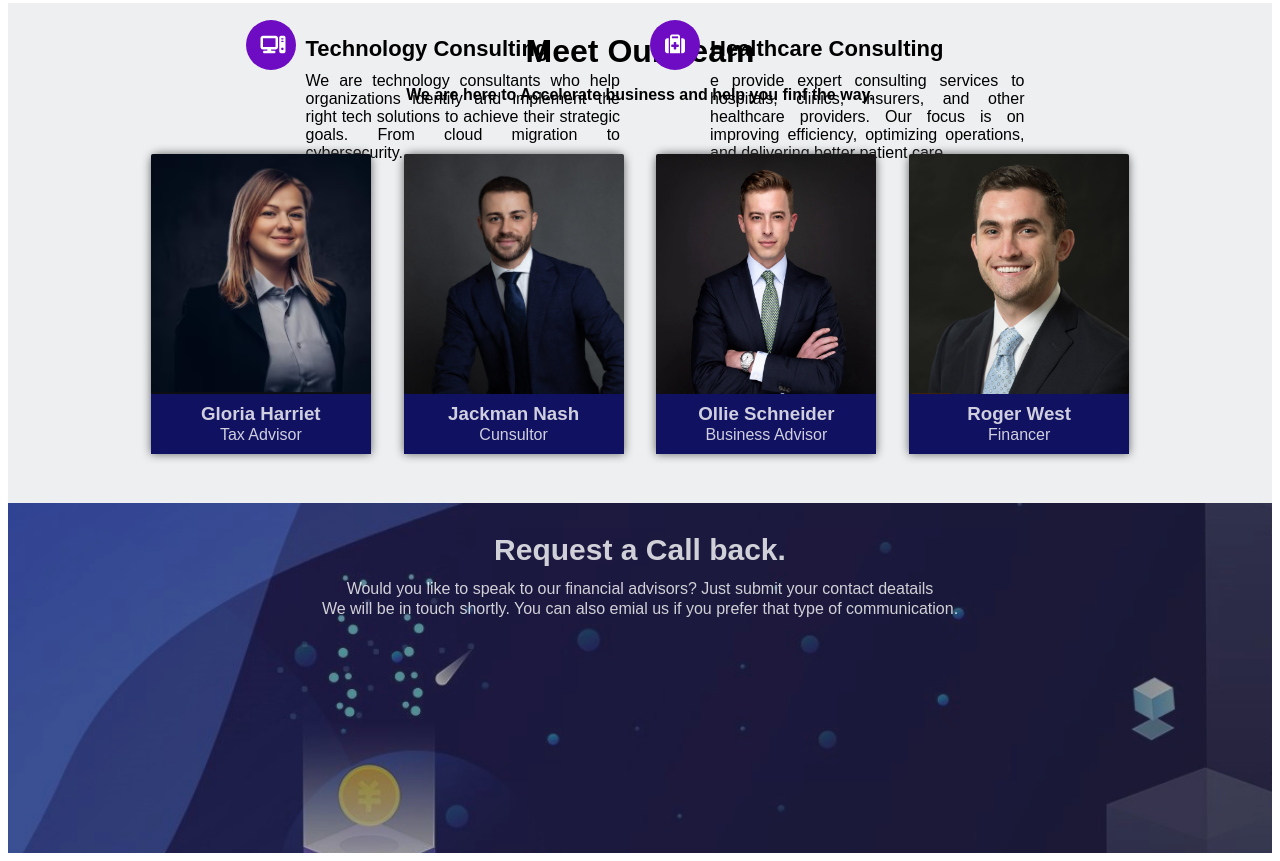
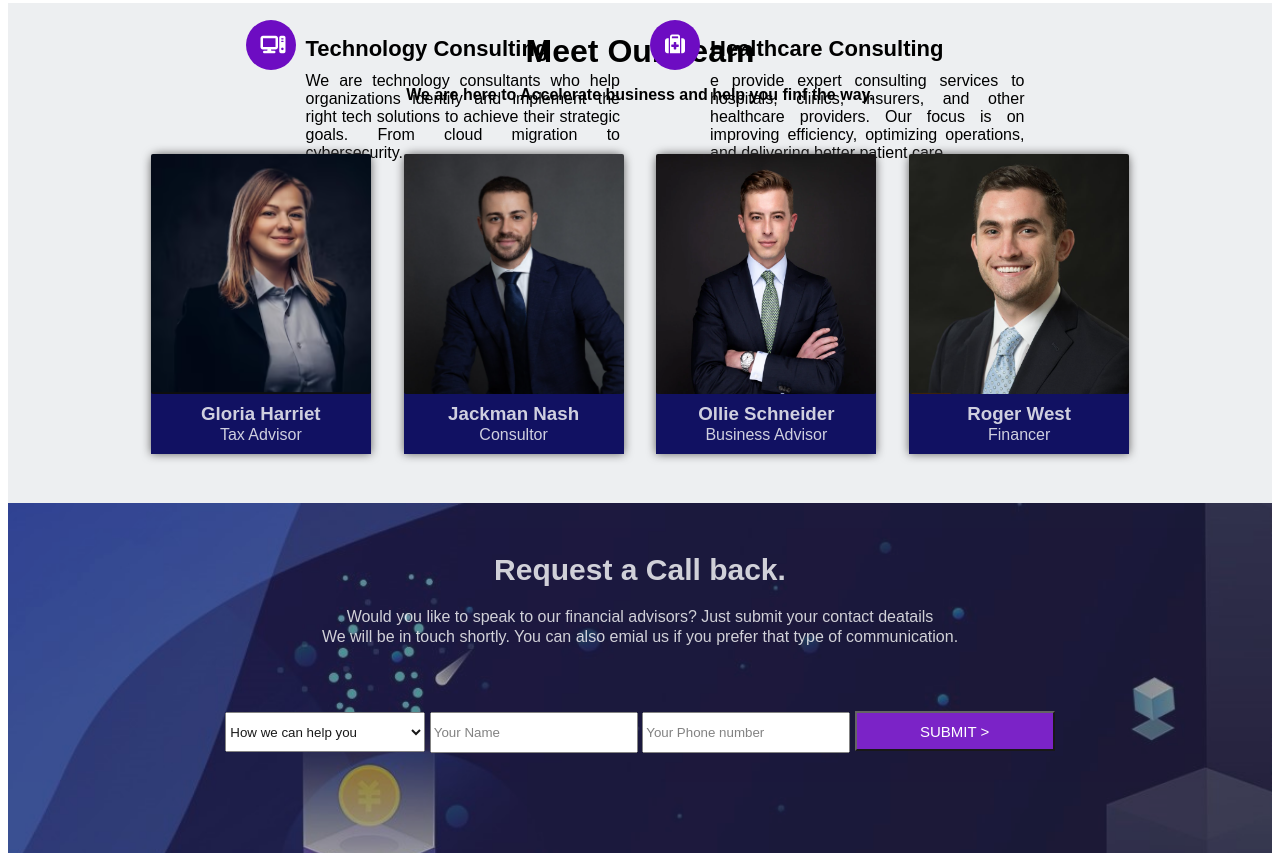
Before and after one commit to SoniShubham-21/Financial-Consultancy-Services, a plain HTML site: page index.html in a window 1280 px wide. Shown: the part 2521-3382 px from the top of the page. Drawn offline with Linux system fonts and the light colour scheme.

Commit message:
Added forms

```diff
--- a/index.html
+++ b/index.html
@@ -225,7 +225,7 @@
                 <img src="Img/i2.png">
                 <div id="name1">
                     <h3>Jackman Nash</h3>
-                    <p>Cunsultor</p>
+                    <p>Consultor</p>
                 </div>
             </div>
             <div class="idcard">
@@ -247,8 +247,16 @@
 
     <div id="contactform">
         <h3>Request a Call back.</h3>
-        <p>Would you like to speak to our financial advisors? Just submit your contact deatails<br>We will be in touch shortly. You can also emial us if you prefer that type of communication.</p>
+        <p>Would you like to speak to our financial advisors? Just submit your contact deatails<br>We will be in touch shortly. You can also emial us if you prefer that type of communication.</p><br>
         <div id="form">
+            <select name="help" id="help1">
+                <option value="How"> How we can help you</option>
+                <option value="finance">In Finance</option>
+                <option value="Tax Advisor">In Tax Advise</option>
+            </select>
+            <input type="text" placeholder="Your Name" id="name" name="username">
+            <input type="number" placeholder="Your Phone number" id="number" name="phone number">
+            <button type="submit"> SUBMIT ></button>
 
         </div>
     </div>
--- a/style.css
+++ b/style.css
@@ -493,13 +493,32 @@ h1{
     color: white;
     text-align: center;
     font-size: 30px;
-    padding-top: 30px;
+    padding-top: 50px;
     opacity: 0.8;
 }
 #contactform p{
     color: white;
     text-align: center;
-    margin-top:-18px;
+    margin-top:-10px;
     opacity: 0.8;
     line-height: 20px;
 }
+#help1{
+    height: 40px;
+    width: 200px;
+}
+#form input{
+    height: 35px;
+    width: 200px;
+}
+#form button{
+    height: 40px;
+    width: 200px;
+    background-color: rgb(109, 12, 194);
+    color: white;
+    font-size: 15px;
+}
+#form{
+    text-align: center;
+    padding-top: 30px;
+}
```
